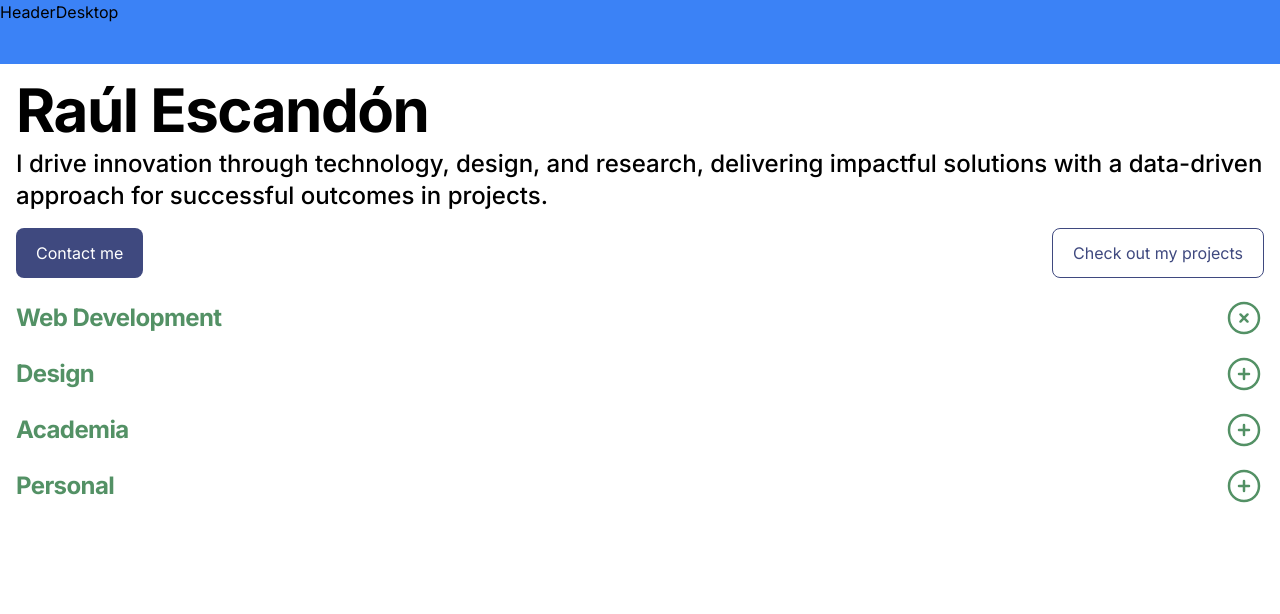
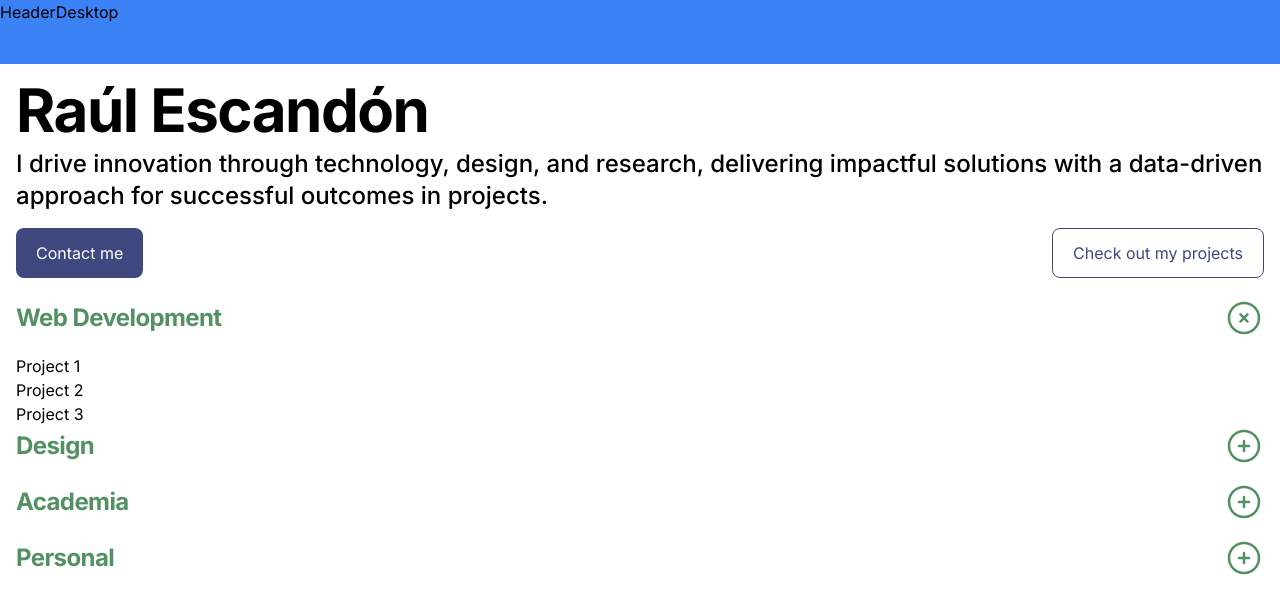
Before and after one commit to elmerescandon/eret_portfolio, a Next.js app: page / in a window 1280 px wide. Both pictures are taken after a click on the button 1244 px from the left and 318 px from the top of the page. Shown: the top 614 px of the page. Built offline with nearby package versions, Linux system fonts and the light colour scheme.

Commit message:
Add web projects to SecondarySection

```diff
--- a/src/components/templates/SecondarySection.tsx
+++ b/src/components/templates/SecondarySection.tsx
@@ -2,9 +2,16 @@ import React from 'react'
 import AreaSection from '../organisms/AreaSection/AreaSection'
 
 const SecondarySection = () => {
+
+    const webProjects = [
+        <div key={1} >Project 1</div>,
+        <div key={2}>Project 2</div>,
+        <div key={3}>Project 3</div>
+    ]
+
     return (
         <div>
-            <AreaSection title='Web Development' projects={[]} />
+            <AreaSection title='Web Development' projects={[webProjects]} />
             <AreaSection title='Design' projects={[]} />
             <AreaSection title='Academia' projects={[]} />
             <AreaSection title='Personal' projects={[]} />
```
